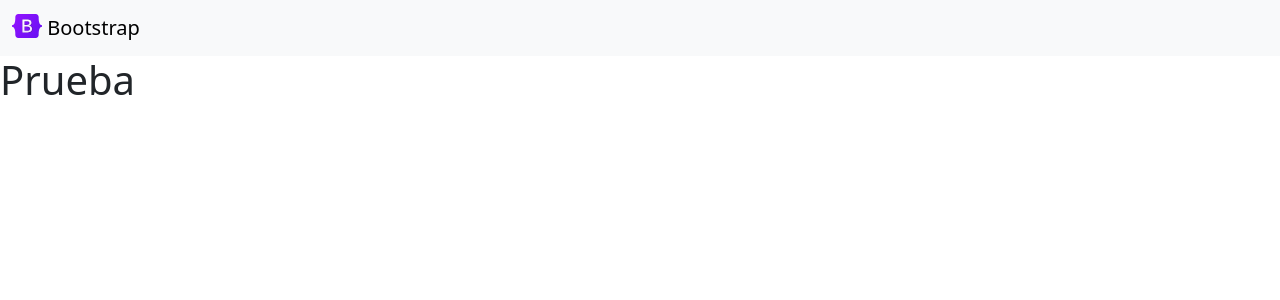
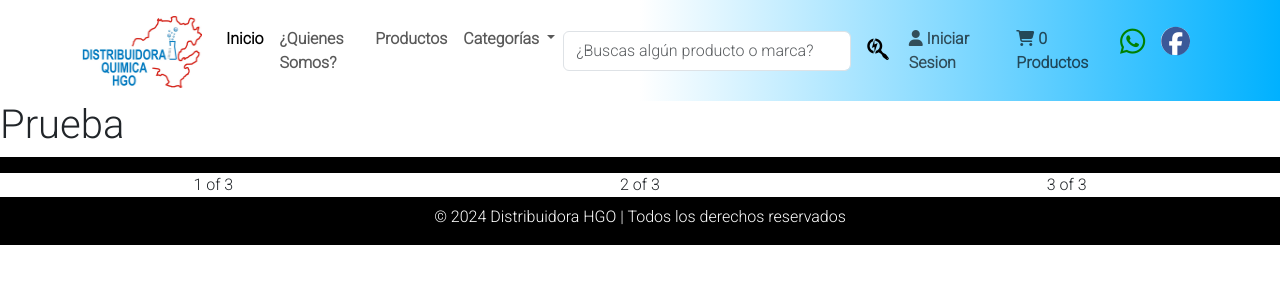
Before and after one commit to MichellNoLastName/DistribuidoraHGO, a Django app: page / in a window 1280 px wide. Shown: the top 300 px of the page. Run offline with Django 4.2, Linux system fonts and the light colour scheme; some libraries are stand-ins or nearby versions.

Commit message:
Primera version del navbar

```diff
--- /dev/null
+++ b/distribuidoraHGO/static/css/styles.css
@@ -0,0 +1,85 @@
+*{
+    margin: 0;
+    padding: 0;
+    font-family: 'Montserrat', sans-serif;
+    font-family: 'Nunito Sans', sans-serif;
+    font-family: 'Roboto', sans-serif;
+
+}
+
+#navbar{
+    background: rgb(255,255,255) !important;
+    background: linear-gradient(90deg, rgba(255,255,255,1) 0%, rgba(255,255,255,1) 50%, rgba(0,177,255,1) 100%) !important;
+    font-weight: 700;
+}
+
+.icono-navbar{
+    width:120px;
+    height:72px;
+}
+
+.navbar-toggler {
+    background-color: white !important; /* Cambia el color de fondo del botón */
+    color: black !important; /* Cambia el color del texto del botón */
+    /* Otros estilos que desees aplicar */
+}
+
+#form_navbarSearch{
+    width: 18em;
+}
+#btn_navbarSearch{
+    border: none;
+    color: black;
+}
+
+/*Botones del segundo navbar*/
+#navSecond:hover{
+    background-color: black;
+    color: white !important;
+}
+/*Icono de busqueda rapida*/
+.fa-searchengin{
+    font-size: 1.5em;
+}
+
+/*Icono de Whatsapp*/
+.fa-whatsapp{
+    font-size: 1.8em;
+    color:green;
+    background-color: transparent;
+    border-radius: 50%;
+}
+/*Icono de Facebook*/
+.fa-facebook{
+    font-size: 1.8em;
+    border-radius: 100%;
+    background-color: white;
+    color:#3b5998;
+}
+
+#btn_navbarSearch:hover {
+    background-color: black; /* Cambia el color de fondo cuando se pasa el mouse */
+    color: #fff; /* Cambia el color del texto cuando se pasa el mouse */
+    /* Otros estilos que desees aplicar al pasar el mouse sobre el botón */
+  }
+
+/*footer*/
+.div_footer{
+    margin-left: 0;
+}
+
+/*Medias querys*/
+/*NavBar*/
+@media screen and (min-width: 748px) and (max-width: 1200px){
+    .icono-navbar{
+        width:85px;
+        height:48px;
+    }
+}
+
+@media screen and (max-width: 720px){
+    .icono-navbar{
+        width:50px;
+        height:24px;
+    }
+}
--- a/distribuidoraHGO/templates/base.html
+++ b/distribuidoraHGO/templates/base.html
@@ -5,13 +5,36 @@
     <meta charset="UTF-8">
     <meta name="viewport" content="width=device-width, initial-scale=1.0">
     <title>Distribuidora HGO</title>
+    <link href="{% static 'css/styles.css' %}" rel="stylesheet"/>
     <link href="https://cdn.jsdelivr.net/npm/bootstrap@5.3.2/dist/css/bootstrap.min.css" rel="stylesheet" integrity="sha384-T3c6CoIi6uLrA9TneNEoa7RxnatzjcDSCmG1MXxSR1GAsXEV/Dwwykc2MPK8M2HN" crossorigin="anonymous">
     <link rel="stylesheet" href="https://cdnjs.cloudflare.com/ajax/libs/animate.css/4.1.1/animate.min.css"/>
+    <link rel="preconnect" href="https://fonts.googleapis.com">
+    <link rel="preconnect" href="https://fonts.gstatic.com" crossorigin>
+    <link href="https://fonts.googleapis.com/css2?family=Montserrat:wght@300;400;700;900&family=Nunito+Sans:ital,opsz,wght@0,6..12,200;0,6..12,300;0,6..12,400;0,6..12,500;1,6..12,200;1,6..12,300;1,6..12,400;1,6..12,500&family=Roboto:wght@300&display=swap" rel="stylesheet">
+    <script src="https://kit.fontawesome.com/b579e90304.js" crossorigin="anonymous"></script>
 </head>
 <body>
     {% include 'navbar.html' %}
     {% block content %}
     {% endblock %}
+    <footer class="footer mt-auto py-3 bg-black">
+        <div class="container-fluid div_footer text-center bg-white">
+            <div class="row">
+              <div class="col">
+                1 of 3
+              </div>
+              <div class="col">
+                2 of 3
+              </div>
+              <div class="col">
+                3 of 3
+              </div>
+            </div>
+        </div>
+        <div class="container text-center mt-2">
+          <span class="text-white">© 2024 Distribuidora HGO | Todos los derechos reservados</span>
+        </div>
+      </footer>
     <script src="https://cdn.jsdelivr.net/npm/bootstrap@5.3.2/dist/js/bootstrap.bundle.min.js" integrity="sha384-C6RzsynM9kWDrMNeT87bh95OGNyZPhcTNXj1NW7RuBCsyN/o0jlpcV8Qyq46cDfL" crossorigin="anonymous"></script>
 </body>
 </html>
--- a/distribuidoraHGO/templates/navbar.html
+++ b/distribuidoraHGO/templates/navbar.html
@@ -1,11 +1,65 @@
 {% load static %}
 {% block content %}
-    <nav class="navbar bg-body-tertiary">
-        <div class="container-fluid">
-            <a class="navbar-brand" href="#">
-            <img src="{% static 'images/bootstrap-logo.svg' %}" alt="Logo" width="30" height="24" class="d-inline-block align-text-top">
-                Bootstrap
+    <nav class="navbar navbar-expand-lg bg-body-tertiary" id="navbar">
+        <div class="container">
+            <a class="navbar-brand" href="{% url 'website:index' %}">
+            <img src="{% static 'images/distribuidoraHGO.ico' %}" alt="Logo" class="d-inline-block align-text-top icono-navbar">
             </a>
+            <button class="navbar-toggler" type="button" data-bs-toggle="collapse" data-bs-target="#navbarNavDropdown" aria-controls="navbarNavDropdown" aria-expanded="false" aria-label="Toggle navigation">
+                <span class="navbar-toggler-icon"></span>
+            </button>
+            <div class="collapse navbar-collapse" id="navbarNavDropdown">
+                <ul class="navbar-nav">
+                  <li class="nav-item">
+                    <a class="nav-link active" aria-current="page" href="{% url 'website:index' %}">Inicio</a>
+                  </li>
+                  <li class="nav-item">
+                    <a class="nav-link" href="#">¿Quienes Somos?</a>
+                  </li>
+                  <li class="nav-item">
+                    <a class="nav-link" href="#">Productos</a>
+                  </li>
+                  <li class="nav-item dropdown">
+                    <a class="nav-link dropdown-toggle" href="#" role="button" data-bs-toggle="dropdown" aria-expanded="false">
+                      Categorías
+                    </a>
+                    <ul class="dropdown-menu">
+                      <li><a class="dropdown-item" href="#">Action</a></li>
+                      <li><a class="dropdown-item" href="#">Another action</a></li>
+                      <li><a class="dropdown-item" href="#">Something else here</a></li>
+                    </ul>
+                  </li>
+                </ul>
+                <form class="d-flex ms-auto" role="search">
+                    <input id="form_navbarSearch" class="form-control me-1" type="search" placeholder="¿Buscas algún producto o marca?" aria-label="Search">
+                    <button id="btn_navbarSearch" class="btn btn-outline-success" type="submit"><i class="fa-brands fa-searchengin"></i></button>
+                </form>
+                <ul class="navbar-nav ms-auto">
+                    <li class="nav-item">
+                        <a id="navSecond" class="nav-link" href="#">
+                            <i class="fa-solid fa-user"></i>
+                            <span>Iniciar Sesion</span> <!--Texto dinamico -->
+                        </a>
+                    </li>
+                    <li class="nav-item">
+                        <a id="navSecond" class="nav-link" href="#">
+                            <i class="fa-solid fa-cart-shopping"></i>
+                            <span>0</span><!--Texto dinamico -->
+                            <span>Productos</span>
+                        </a>
+                    </li>
+                    <li class="nav-item">
+                        <a class="nav-link" href="https://wa.me/527714336319">
+                            <i id="navSecond" class="fa-brands fa-whatsapp"></i>
+                        </a>
+                    </li>
+                    <li class="nav-item">
+                        <a class="nav-link" href="https://www.facebook.com/DistribuidoraQuimicaHGO">
+                            <i id="navSecond" class="fa-brands fa-facebook"></i>
+                        </a>
+                    </li>
+                </ul>
+              </div>
         </div>
     </nav>
 {% endblock %}
```
Also changed, not shown: distribuidoraHGO/static/images/distribuidoraHGO.ico (added), distribuidoraHGO/static/images/distribuidoraHGO.jpg (added).
